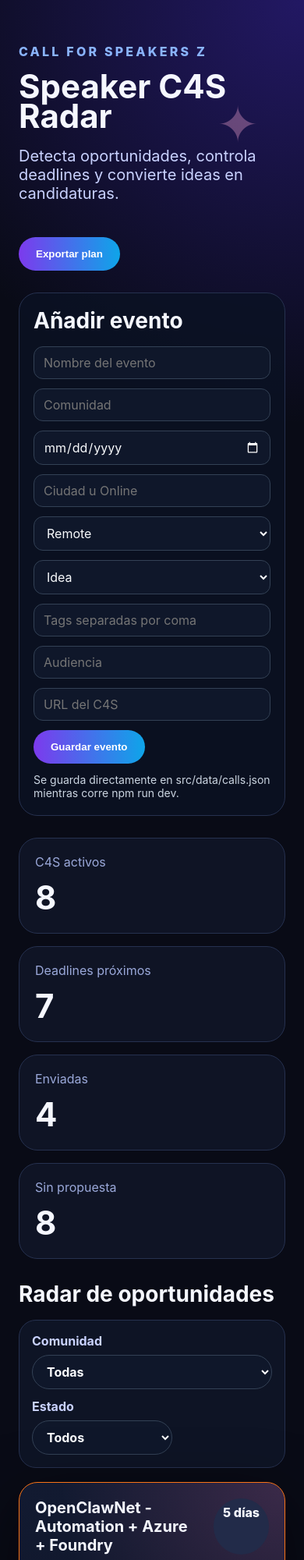
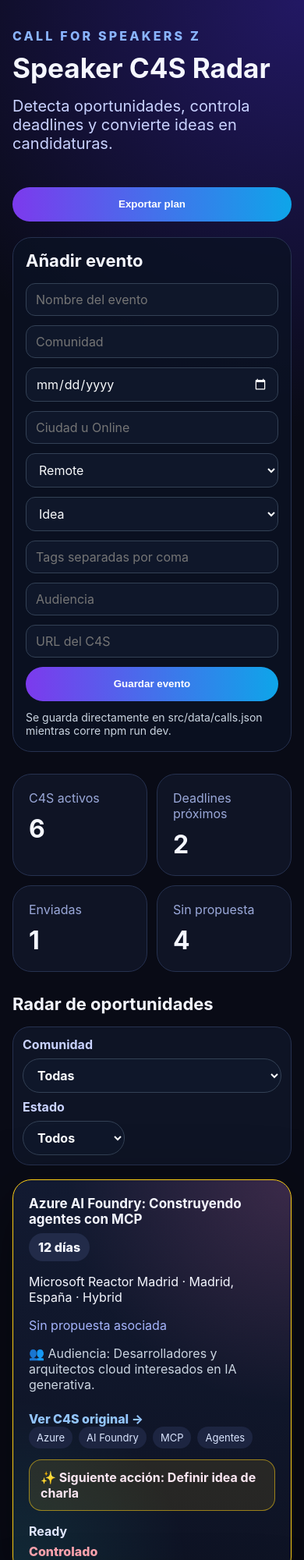
Before and after one commit to davidop/speaker-c4s-radar, a website built with Vite: page demo/index.html in a window 390 px wide. Shown: the top 2000 px of the page at 78% size. Built offline with nearby package versions, Linux system fonts and the light colour scheme.

Commit message:
feat(05-01): responsive CSS 375px + dataset Microsoft/GitHub/Sessionize + meta tags

```diff
--- a/demo/index.html
+++ b/demo/index.html
@@ -3,6 +3,15 @@
   <head>
     <meta charset="UTF-8" />
     <meta name="viewport" content="width=device-width, initial-scale=1.0" />
+    <meta name="theme-color" content="#0f0f1a" />
+    <meta name="description" content="Radar de oportunidades Call for Speakers para la comunidad tech" />
+    <!-- PWA -->
+    <link rel="manifest" href="./manifest.json" />
+    <meta name="mobile-web-app-capable" content="yes" />
+    <meta name="apple-mobile-web-app-capable" content="yes" />
+    <meta name="apple-mobile-web-app-status-bar-style" content="black-translucent" />
+    <meta name="apple-mobile-web-app-title" content="C4S Radar" />
+    <link rel="apple-touch-icon" href="./icons/icon-192.png" />
     <title>Speaker C4S Radar</title>
   </head>
   <body>
--- a/demo/src/data/calls.json
+++ b/demo/src/data/calls.json
@@ -1,137 +1,106 @@
 [
   {
     "id": "cfs-001",
-    "name": "OpenClawNet - Automation + Azure + Foundry",
-    "community": "Microsoft Reactor London (Meetup)",
-    "deadline": "2026-05-27",
-    "city": "Online",
-    "format": "Remote",
-    "tags": [
-      "Azure",
-      "AI Foundry",
-      "GitHub Copilot"
-    ],
+    "name": "Azure AI Foundry: Construyendo agentes con MCP",
+    "community": "Microsoft Reactor Madrid",
+    "deadline": "2026-06-03",
+    "city": "Madrid, España",
+    "format": "Hybrid",
+    "tags": ["Azure", "AI Foundry", "MCP", "Agentes"],
     "status": "Ready",
     "proposalId": null,
-    "audience": "Comunidad Microsoft Reactor. [ADVERTENCIA] Meetup muestra fecha de evento, no deadline de CFP.",
-    "source": "https://www.meetup.com/microsoft-reactor-london/events/313946133/"
+    "audience": "Desarrolladores y arquitectos cloud interesados en IA generativa.",
+    "source": "https://developer.microsoft.com/en-us/reactor/"
   },
   {
     "id": "cfs-002",
-    "name": "GitHub Copilot - Understanding Budgets [AMER/EMEA]",
-    "community": "Microsoft Reactor London (Meetup)",
-    "deadline": "2026-05-27",
-    "city": "Online",
-    "format": "Remote",
-    "tags": [
-      "GitHub Copilot",
-      "FinOps"
-    ],
-    "status": "Ready",
-    "proposalId": null,
-    "audience": "Administradores de GitHub Copilot y leads de desarrollo. [ADVERTENCIA] Meetup muestra fecha de evento, no deadline de CFP.",
-    "source": "https://www.meetup.com/microsoft-reactor-london/events/314852066/"
+    "name": "GitHub Universe 2026 — Call for Speakers",
+    "community": "GitHub (Sessionize)",
+    "deadline": "2026-06-15",
+    "city": "San Francisco, CA",
+    "format": "In person",
+    "tags": ["GitHub Copilot", "Open Source", "DevEx", "AI"],
+    "status": "Draft",
+    "proposalId": "p-001",
+    "audience": "Developers, maintainers y contributors de open source a nivel mundial.",
+    "source": "https://sessionize.com/github-universe-2026/"
   },
   {
     "id": "cfs-003",
-    "name": "Planning in Microsoft Fabric: From Semantic Models to Integrated Planning",
-    "community": "Microsoft Reactor London (Meetup)",
-    "deadline": "2026-05-28",
-    "city": "Online",
+    "name": "DotNetConf LATAM 2026",
+    "community": "DotNet Foundation (Sessionize)",
+    "deadline": "2026-07-01",
+    "city": "Online — LATAM",
     "format": "Remote",
-    "tags": [
-      "Microsoft Fabric",
-      "Power BI",
-      "Data"
-    ],
-    "status": "Ready",
+    "tags": [".NET", "C#", "Blazor", "ASP.NET"],
+    "status": "Idea",
     "proposalId": null,
-    "audience": "Profesionales de datos, analistas y negocio. [ADVERTENCIA] Meetup muestra fecha de evento, no deadline de CFP.",
-    "source": "https://www.meetup.com/microsoft-reactor-london/events/314046552/"
+    "audience": "Desarrolladores .NET de toda Latinoamérica.",
+    "source": "https://sessionize.com/dotnetconf-latam/"
   },
   {
     "id": "cfs-004",
-    "name": ".NET Day on Agentic Modernization",
-    "community": "Microsoft Reactor London (Meetup)",
-    "deadline": "2026-06-16",
-    "city": "Online",
-    "format": "Remote",
-    "tags": [
-      ".NET",
-      "Azure",
-      "Agentic AI"
-    ],
+    "name": "DevOps Days España 2026",
+    "community": "DevOps Days España (Sessionize)",
+    "deadline": "2026-07-20",
+    "city": "Barcelona, España",
+    "format": "In person",
+    "tags": ["DevOps", "GitHub Actions", "Platform Engineering", "Cloud Native"],
     "status": "Ready",
     "proposalId": null,
-    "audience": "Equipos .NET y cloud. [ADVERTENCIA] Meetup muestra fecha de evento, no deadline de CFP.",
-    "source": "https://www.meetup.com/microsoft-reactor-london/events/314880226/"
+    "audience": "Ingenieros DevOps, SREs y equipos de plataforma.",
+    "source": "https://sessionize.com/devopsdays-spain-2026/"
   },
   {
     "id": "cfs-005",
-    "name": "Global Azure & AI Community Day",
+    "name": "Global Azure AI Community Day",
     "community": "Microsoft Azure Community (Sessionize)",
-    "deadline": "2025-10-05",
+    "deadline": "2026-08-01",
     "city": "Dublin, Ireland",
     "format": "In person",
-    "tags": [
-      "Azure",
-      "AI",
-      "Call for Speakers"
-    ],
+    "tags": ["Azure", "AI", "Copilot Studio", "Call for Speakers"],
     "status": "Submitted",
-    "proposalId": null,
-    "audience": "Comunidad Azure y AI. [ADVERTENCIA] Sessionize marca fecha del evento como 'to be defined'.",
+    "proposalId": "p-002",
+    "audience": "Comunidad Azure, MVPs y partners.",
     "source": "https://sessionize.com/azure-ai-community-day/"
   },
   {
     "id": "cfs-006",
-    "name": "2025 Tampa Fabric User Group",
-    "community": "Tampa Fabric User Group (Sessionize)",
-    "deadline": "2025-12-16",
-    "city": "Tampa, Florida, United States",
+    "name": "GitHub Constellation Madrid 2026",
+    "community": "GitHub Community (Meetup)",
+    "deadline": "2026-08-15",
+    "city": "Madrid, España",
     "format": "In person",
-    "tags": [
-      "Microsoft Fabric",
-      "Data Platform",
-      "Call for Speakers"
-    ],
-    "status": "Submitted",
-    "proposalId": null,
-    "audience": "Profesionales de datos y SQL/Fabric. [ADVERTENCIA] Sessionize marca fecha del evento como 'to be defined'.",
-    "source": "https://sessionize.com/2025-tampa-fabric-user-group-call-for-sp/"
+    "tags": ["GitHub", "Open Source", "Innersource", "GitHub Actions"],
+    "status": "Accepted",
+    "proposalId": "p-003",
+    "audience": "Comunidad developer de Madrid: contributors, maintainers y tech leads.",
+    "source": "https://github.com/community"
   },
   {
     "id": "cfs-007",
-    "name": "AI and Copilot Innovations Summit, India, Gurugram",
-    "community": "Microsoft + Community + Partners (Sessionize)",
-    "deadline": "2024-08-20",
-    "city": "Gurugram, India",
-    "format": "In person",
-    "tags": [
-      "AI",
-      "Copilot",
-      "Call for Sessions"
-    ],
-    "status": "Submitted",
-    "proposalId": null,
-    "audience": "Usuarios, liderazgo Microsoft, MVPs y partners.",
-    "source": "https://sessionize.com/ai-and-copilot-innovations-summit-indi/"
+    "name": "Power Platform World Tour 2026 — Buenos Aires",
+    "community": "Microsoft Power Community (Sessionize)",
+    "deadline": "2026-05-10",
+    "city": "Buenos Aires, Argentina",
+    "format": "Hybrid",
+    "tags": ["Power Platform", "Power Automate", "Copilot Studio", "Low Code"],
+    "status": "Rejected",
+    "proposalId": "p-001",
+    "audience": "Power Users, citizen developers y equipos de negocio.",
+    "source": "https://sessionize.com/power-platform-world-tour/"
   },
   {
     "id": "cfs-008",
-    "name": "2019 Global Microsoft 365 Developer Bootcamp in Hamburg",
-    "community": "Global Microsoft 365 Developer Bootcamp (Sessionize)",
-    "deadline": "2019-08-31",
-    "city": "Hamburg, Germany",
-    "format": "In person",
-    "tags": [
-      "Microsoft 365",
-      "Microsoft Graph",
-      "Call for Speakers"
-    ],
-    "status": "Submitted",
+    "name": "Microsoft Fabric Analytics Summit 2026",
+    "community": "Microsoft Fabric Community (Sessionize)",
+    "deadline": "2026-09-05",
+    "city": "Online",
+    "format": "Remote",
+    "tags": ["Microsoft Fabric", "Power BI", "Data Engineering", "Lakehouse"],
+    "status": "Ready",
     "proposalId": null,
-    "audience": "Desarrolladores Microsoft 365, MVPs y community leaders.",
-    "source": "https://sessionize.com/2019-global-microsoft-365-dev-bootcamp-hamburg/"
+    "audience": "Profesionales de datos, analistas de negocio y data engineers.",
+    "source": "https://sessionize.com/microsoft-fabric-analytics-summit/"
   }
 ]
--- a/demo/src/styles.css
+++ b/demo/src/styles.css
@@ -120,3 +120,119 @@ aside { border: 1px solid #26314f; background: #10172acc; border-radius: 28px; p
 .source-link:hover {
 	text-decoration: underline;
 }
+
+/* === MOBILE AUDIT FINDINGS ===
+   - #app padding (40px top) excessive on mobile
+   - h1 clamp min 42px too large for 375px; text wraps or clips title
+   - .card-title span (white-space: nowrap) can push urgency badge off screen
+   - .hero::after decorative absolute element overlaps content on mobile
+   - button has no explicit min-height (padding only)
+   - .kpi strong (42px) is ok but wastes vertical space on small screens
+   - 900px breakpoint handles grid collapse but misses 375px-specific polish
+*/
+
+/* === RESPONSIVE — 600px (tablet/large mobile) === */
+@media (max-width: 600px) {
+  #app {
+    padding: 20px 16px;
+  }
+
+  h1 {
+    font-size: clamp(28px, 9vw, 42px);
+  }
+
+  .hero {
+    margin-bottom: 20px;
+  }
+
+  .hero::after {
+    display: none;
+  }
+
+  button {
+    min-height: 44px;
+    width: 100%;
+  }
+
+  .kpis {
+    grid-template-columns: repeat(2, 1fr);
+    gap: 12px;
+  }
+
+  .kpi strong {
+    font-size: 32px;
+  }
+
+  .card-title {
+    flex-direction: column;
+    gap: 8px;
+  }
+
+  .card-title span {
+    white-space: normal;
+    align-self: flex-start;
+  }
+
+  .composer {
+    padding: 16px;
+  }
+
+  .event-form {
+    grid-template-columns: 1fr;
+  }
+
+  .event-form button {
+    width: 100%;
+    justify-self: stretch;
+  }
+
+  .filters {
+    gap: 8px;
+    padding: 12px;
+  }
+
+  .filters select {
+    min-width: 100%;
+  }
+
+  footer {
+    flex-direction: column;
+    gap: 6px;
+  }
+
+  h2 {
+    font-size: 22px;
+  }
+
+  h3 {
+    font-size: 17px;
+  }
+}
+
+/* === RESPONSIVE — 375px (iPhone SE) === */
+@media (max-width: 380px) {
+  #app {
+    padding: 16px 12px;
+  }
+
+  h1 {
+    font-size: 28px;
+  }
+
+  .subtitle {
+    font-size: 15px;
+  }
+
+  .kpi {
+    padding: 14px;
+  }
+
+  .kpi strong {
+    font-size: 28px;
+  }
+
+  .tags span {
+    font-size: 11px;
+    padding: 4px 8px;
+  }
+}
```
